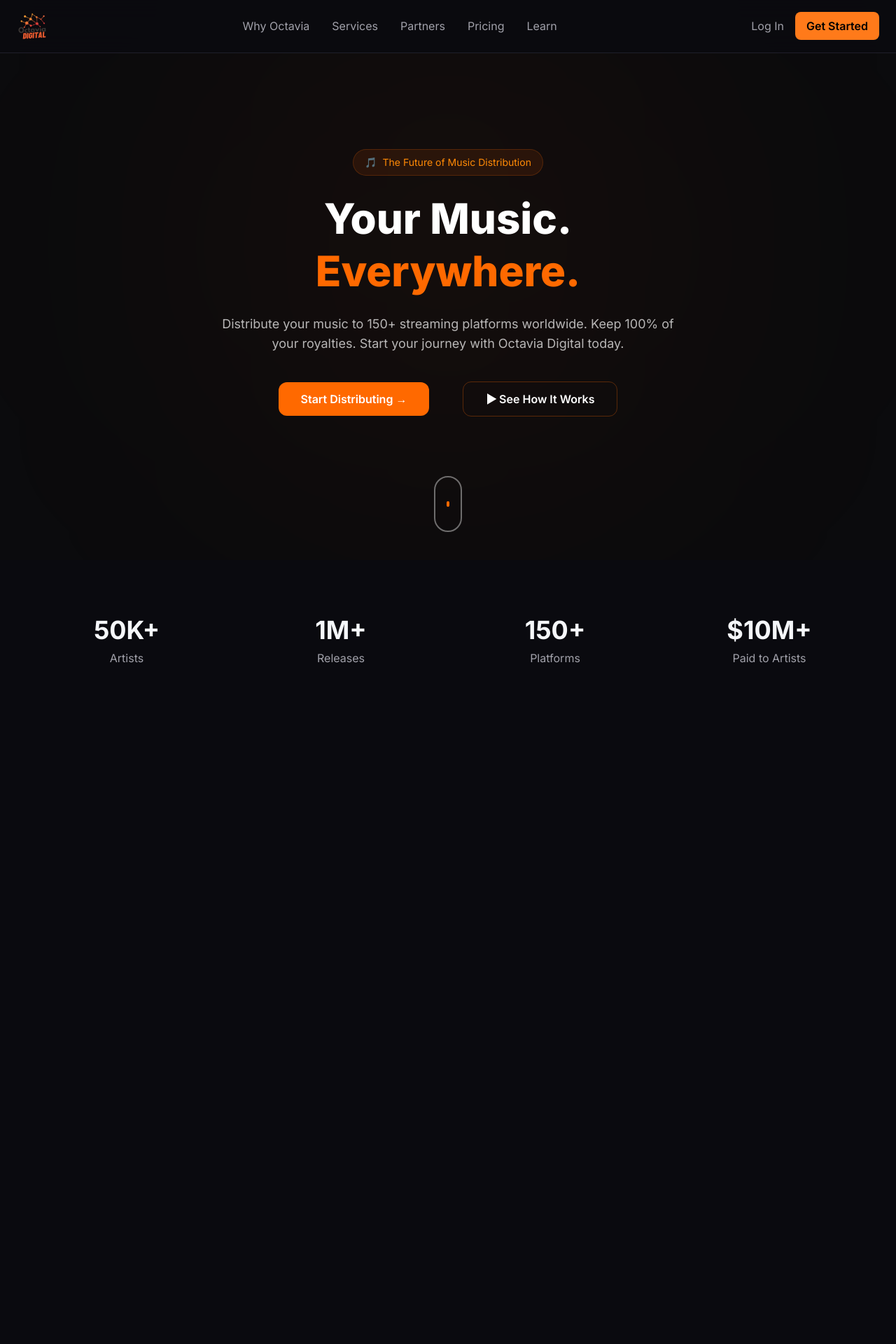
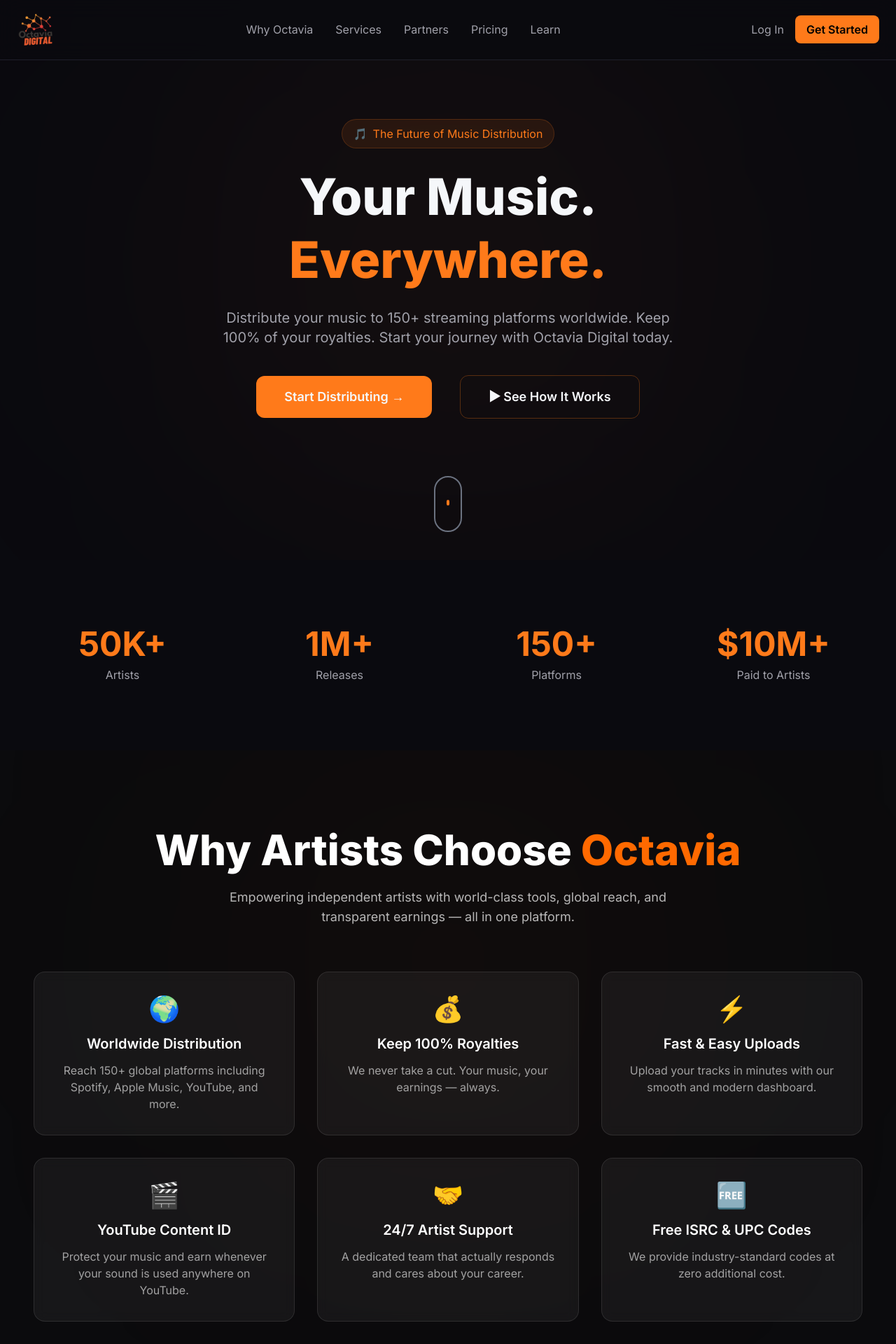
Before and after one commit to rathininfo/octavia-digital, a Next.js app: page / in a window 1280 px wide. Shown: the top 1920 px of the page at 70% size. Before the commit the page ends 1032 px from the top, so only its background shows below. Built offline with nearby package versions, Linux system fonts and the light colour scheme.

Commit message:
completed why choose octavia section

```diff
--- a/src/app/page.js
+++ b/src/app/page.js
@@ -1,5 +1,6 @@
 import Hero from "@/sections/hero/hero";
 import StatsSection from "@/sections/StatsSection/StatsSection";
+import WhyChoose from "@/sections/WhyChoose/WhyChoose";
 
 
 export default function Home() {
@@ -7,6 +8,7 @@
     <div>
      <Hero></Hero>
      <StatsSection></StatsSection>
+     <WhyChoose></WhyChoose>
     </div>
   );
 }
--- a/src/components/navbar/navbar.jsx
+++ b/src/components/navbar/navbar.jsx
@@ -13,8 +13,8 @@
       <div className="max-w-7xl mx-auto px-6 py-4 flex items-center justify-between">
 
         {/* Logo */}
-        <Link href="/" className="flex items-center gap-2">
-        <Image src={Logo} alt="Octavia Digital Logo" width={45} height={45} priority />
+        <Link href="/" className="flex items-center">
+        <Image src={Logo} alt="Octavia Digital Logo" width={55} priority />
         </Link>
 
         {/* Desktop Menu */}
--- a/src/sections/StatsSection/StatsSection.jsx
+++ b/src/sections/StatsSection/StatsSection.jsx
@@ -1,34 +1,52 @@
 export default function StatsSection() {
   return (
-    <section className="w-full bg-background py-20">
+    <section className="w-full bg-background py-14 sm:py-20 lg:py-24">
       <div className="max-w-7xl mx-auto px-6 md:px-12">
-        <div className="grid grid-cols-2 md:grid-cols-4 gap-10 text-center">
+
+        <div className="grid grid-cols-2 sm:grid-cols-2 md:grid-cols-4 gap-8 sm:gap-10 lg:gap-14 text-center">
 
           {/* Item 1 */}
           <div>
-            <h3 className="text-4xl font-bold text-foreground">50K+</h3>
-            <p className="text-paragraph mt-2">Artists</p>
+            <h3 className="text-3xl sm:text-4xl lg:text-5xl font-bold text-accent">
+              50K+
+            </h3>
+            <p className="mt-2 text-paragraph text-sm sm:text-base">
+              Artists
+            </p>
           </div>
 
           {/* Item 2 */}
           <div>
-            <h3 className="text-4xl font-bold text-foreground">1M+</h3>
-            <p className="text-paragraph mt-2">Releases</p>
+            <h3 className="text-3xl sm:text-4xl lg:text-5xl font-bold text-accent">
+              1M+
+            </h3>
+            <p className="mt-2 text-paragraph text-sm sm:text-base">
+              Releases
+            </p>
           </div>
 
           {/* Item 3 */}
           <div>
-            <h3 className="text-4xl font-bold text-foreground">150+</h3>
-            <p className="text-paragraph mt-2">Platforms</p>
+            <h3 className="text-3xl sm:text-4xl lg:text-5xl font-bold text-accent">
+              150+
+            </h3>
+            <p className="mt-2 text-paragraph text-sm sm:text-base">
+              Platforms
+            </p>
           </div>
 
           {/* Item 4 */}
           <div>
-            <h3 className="text-4xl font-bold text-foreground">$10M+</h3>
-            <p className="text-paragraph mt-2">Paid to Artists</p>
+            <h3 className="text-3xl sm:text-4xl lg:text-5xl font-bold text-accent">
+              $10M+
+            </h3>
+            <p className="mt-2 text-paragraph text-sm sm:text-base">
+              Paid to Artists
+            </p>
           </div>
 
         </div>
+
       </div>
     </section>
   );
--- /dev/null
+++ b/src/sections/WhyChoose/WhyChoose.jsx
@@ -0,0 +1,75 @@
+export default function WhyChoose() {
+  const features = [
+    {
+      title: "Worldwide Distribution",
+      desc: "Reach 150+ global platforms including Spotify, Apple Music, YouTube, and more.",
+      icon: "🌍",
+    },
+    {
+      title: "Keep 100% Royalties",
+      desc: "We never take a cut. Your music, your earnings — always.",
+      icon: "💰",
+    },
+    {
+      title: "Fast & Easy Uploads",
+      desc: "Upload your tracks in minutes with our smooth and modern dashboard.",
+      icon: "⚡",
+    },
+    {
+      title: "YouTube Content ID",
+      desc: "Protect your music and earn whenever your sound is used anywhere on YouTube.",
+      icon: "🎬",
+    },
+    {
+      title: "24/7 Artist Support",
+      desc: "A dedicated team that actually responds and cares about your career.",
+      icon: "🤝",
+    },
+    {
+      title: "Free ISRC & UPC Codes",
+      desc: "We provide industry-standard codes at zero additional cost.",
+      icon: "🆓",
+    },
+  ];
+
+  return (
+    <section className="relative bg-[#0B0B0D] py-28 px-6 md:px-12 overflow-hidden">
+
+      {/* Background Glow */}
+      <div className="absolute inset-0 flex justify-center pointer-events-none">
+        <div className="w-[350px] h-[350px] md:w-[600px] md:h-[600px] bg-orange-600/5 rounded-full blur-[160px] md:blur-[220px]"></div>
+      </div>
+
+      <div className="relative z-10 max-w-7xl mx-auto text-center">
+
+        {/* Title */}
+        <h2 className="text-4xl md:text-5xl lg:text-6xl font-extrabold text-white">
+          Why Artists Choose{" "}
+          <span className="text-orange-500">Octavia</span>
+        </h2>
+
+        <p className="mt-6 text-white/70 max-w-2xl mx-auto text-base md:text-lg">
+          Empowering independent artists with world-class tools, global reach,
+          and transparent earnings — all in one platform.
+        </p>
+
+        {/* Grid */}
+        <div className="mt-16 grid grid-cols-1 sm:grid-cols-2 lg:grid-cols-3 gap-8">
+          {features.map((item, index) => (
+            <div
+              key={index}
+              className="p-8 rounded-2xl bg-white/5 border border-white/10 backdrop-blur-sm hover:border-orange-500/40 hover:bg-white/10 transition duration-300"
+            >
+              <div className="text-4xl mb-4">{item.icon}</div>
+              <h3 className="text-xl font-semibold text-white mb-3">
+                {item.title}
+              </h3>
+              <p className="text-white/60">{item.desc}</p>
+            </div>
+          ))}
+        </div>
+
+      </div>
+    </section>
+  );
+}
--- a/src/sections/hero/hero.jsx
+++ b/src/sections/hero/hero.jsx
@@ -1,49 +1,53 @@
 export default function Hero() {
   return (
-    <section className="relative flex items-center justify-center min-h-screen bg-[#0B0B0D] pt-10 overflow-hidden py-8">
+    <section className="relative flex items-center justify-center min-h-[90vh] md:min-h-screen bg-background pt-32 pb-40 overflow-hidden">
 
-      {/* Background glow */}
-      <div className="absolute inset-0 flex justify-center">
-        <div className="w-[700px] h-[700px] bg-orange-600/5 rounded-full blur-[180px]"></div>
+      {/* Background Glow */}
+      <div className="absolute inset-0 flex justify-center pointer-events-none">
+        <div className="w-[350px] h-[350px] md:w-[600px] md:h-[600px] lg:w-[750px] lg:h-[750px] bg-accent/5 rounded-full blur-[160px] md:blur-[200px]"></div>
       </div>
 
-      <div className="relative z-10 text-center px-6">
+      {/* Content */}
+      <div className="relative z-10 text-center px-6 md:px-8 max-w-4xl mx-auto">
+
         {/* Badge */}
-        <div className="inline-flex items-center gap-2 bg-orange-500/10 border border-orange-500/20 text-orange-400 px-4 py-2 rounded-full text-sm mb-6">
+        <div className="inline-flex items-center gap-2 bg-accent/10 border border-accent/20 text-accent px-4 py-2 rounded-full text-sm md:text-base mb-6">
           <span>🎵</span> The Future of Music Distribution
         </div>
 
         {/* Title */}
-        <h1 className="text-4xl md:text-6xl font-extrabold text-white leading-tight">
+        <h1 className="text-4xl leading-tight sm:text-5xl md:text-6xl lg:text-7xl font-extrabold text-heading">
           Your Music.
           <br />
-          <span className="text-orange-500">Everywhere.</span>
+          <span className="text-accent">Everywhere.</span>
         </h1>
 
         {/* Subtitle */}
-        <p className="text-white/70 mt-6 max-w-2xl mx-auto text-lg">
+        <p className="text-paragraph mt-6 max-w-2xl mx-auto text-base sm:text-lg md:text-xl">
           Distribute your music to 150+ streaming platforms worldwide. Keep
           100% of your royalties. Start your journey with Octavia Digital today.
         </p>
 
         {/* Buttons */}
-        <div className="flex flex-col sm:flex-row items-center justify-center gap-12 mt-10">
-          <button className="bg-orange-500 hover:bg-orange-600 text-white px-8 py-3 rounded-xl font-semibold">
+        <div className="flex flex-col sm:flex-row items-center justify-center gap-10 mt-10">
+          <button className="bg-accent hover:bg-accent-dark transition duration-200 text-foreground px-8 py-3 sm:px-10 sm:py-4 rounded-xl font-semibold text-base sm:text-lg">
             Start Distributing →
           </button>
 
-          <button className="border border-orange-500/30 hover:border-orange-500 text-white px-8 py-3 rounded-xl font-semibold flex items-center gap-2">
+          <button className="border border-accent/30 hover:border-accent transition duration-200 text-foreground px-8 py-3 sm:px-10 sm:py-4 rounded-xl font-semibold flex items-center gap-2 text-base sm:text-lg">
             ▶ See How It Works
           </button>
         </div>
+
       </div>
 
-      {/* Scroll mouse icon */}
+      {/* Scroll Icon */}
       <div className="absolute bottom-10 flex justify-center w-full">
-        <div className="w-10 h-20 border-2 border-white/40 rounded-full flex items-center justify-center">
-          <div className="w-1 h-2 bg-orange-500 rounded"></div>
+        <div className="w-8 h-16 sm:w-10 sm:h-20 border-2 border-muted rounded-full flex items-center justify-center">
+          <div className="w-1 h-2 bg-accent rounded animate-bounce"></div>
         </div>
       </div>
+
     </section>
   );
 }
```
